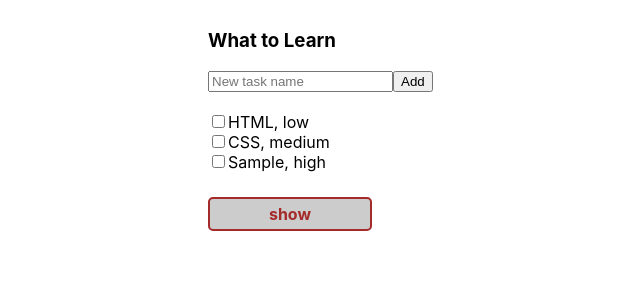
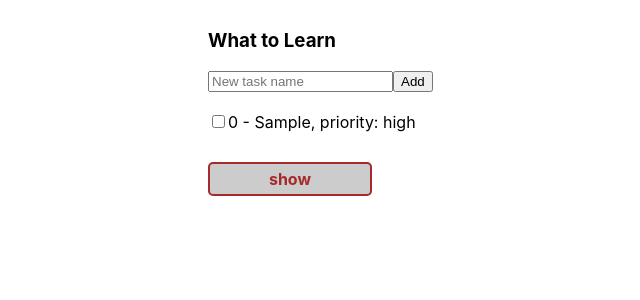
Before and after one commit to hrudkouski/toDoList, a React (Create React App) app: page / in a window 1280 px wide. Both pictures are taken after typing "Sample" into the empty fields and a click on the button "Add". Shown: the top 300 px of the page, without its empty margins (192-832 px from the left). Built offline with nearby package versions, Linux system fonts and the light colour scheme.

Commit message:
6 - id, localStorage, componentDidMount

```diff
--- a/src/App.css
+++ b/src/App.css
@@ -29,7 +29,7 @@
 }
 
 .hideShow {
-    margin-top: 5px;
+    margin-top: 10px;
     font-weight: bold;
     background-color: #ccc;
     color: brown;
@@ -41,4 +41,5 @@
     display: block;
     width: 150px;
     text-align: center;
+    cursor: pointer;
 }
--- a/src/App.js
+++ b/src/App.js
@@ -13,42 +13,85 @@ class App extends React.Component {
 
     state = {
         tasks: [
-            {title: "JS", isDone: true, priority: "high"},
-            {title: "HTML", isDone: false, priority: "low"},
-            {title: "CSS", isDone: false, priority: "medium"},
-            {title: "React", isDone: true, priority: "high"}
+            // {id: 0, title: "JS", isDone: true, priority: "high"},
+            // {id: 1,title: "HTML", isDone: false, priority: "low"},
+            // {id: 2,title: "CSS", isDone: false, priority: "medium"},
+            // {id: 3,title: "React", isDone: true, priority: "high"}
         ],
         filterValue: "Active"
     };
+
+    nextTaskId = 0;
+
+    componentDidMount() {
+        this.restoreState();
+    }
+
+    saveState = () => {
+        let stateAsString = JSON.stringify(this.state);
+        localStorage.setItem('our-state', stateAsString)
+    };
+
+    restoreState = () => {
+        let state = {
+            tasks: [],
+            filterValue: 'All'
+        };
+        let stateAsString = localStorage.getItem('our-state');
+        if (stateAsString != null) {
+            state = JSON.parse(stateAsString);
+        }
+        this.setState(state, () => {
+            this.state.tasks.forEach((task) => {
+                if (task.id >= this.nextTaskId) {
+                    this.nextTaskId = task.id + 1
+                }
+            })
+        });
+    };
+
     addTask = (newTitle) => {
         let newTask = {
+            id: this.nextTaskId,
             title: newTitle,
             priority: "high",
             isDone: false
         };
+        this.nextTaskId++;
         let newTasks = [...this.state.tasks, newTask];
         this.setState({
             tasks: newTasks
-        })
+        });
+        this.saveState( {
+            tasks: newTasks
+        }, () => { this.saveState(); });
     };
 
     onFilterChanged = (newFilterValue) => {
         this.setState({
             filterValue: newFilterValue
-        })
+        }, () => { this.saveState(); });
     };
 
-    changeTasksStatus = (task, isDone) => {
+    changeTask = (taskId, obj) => {
         let newTasks = this.state.tasks.map(t => {
-            if (t !== task) {
+            if (t.id !== taskId) {
                 return t;
             } else {
-                return {...t, isDone: isDone};
+                return {...t, ...obj};
             }
         });
         this.setState({
             tasks: newTasks
-        })
+        }, () => { this.saveState(); });
+    };
+
+    changeTasksStatus = (taskId, isDone) => {
+        this.changeTask(taskId, {isDone: isDone})
+    };
+
+    changeTitle = (taskId, newTitle) => {
+        this.changeTask(taskId, {title: newTitle})
     };
 
     render = () => {
@@ -57,7 +100,7 @@ class App extends React.Component {
             <div className="App">
                 <div className="todoList">
                     <TodoListHeader addTask={this.addTask}/>
-                    <TodoListTasks changeTasksStatus={this.changeTasksStatus} tasks={this.state.tasks.filter(t => {
+                    <TodoListTasks changeTitle={this.changeTitle} changeTasksStatus={this.changeTasksStatus} tasks={this.state.tasks.filter(t => {
                         if (this.state.filterValue === 'All') {
                             return true;
                         }
--- a/src/TodoListTask.js
+++ b/src/TodoListTask.js
@@ -3,8 +3,24 @@ import './App.css';
 
 class TodoListTask extends React.Component {
 
+    state = {
+        editMode: false
+    };
+
+    activateEditMode = () => {
+        this.setState({editMode: true})
+    };
+
+    deActivateEditMode = () => {
+        this.setState({editMode: false})
+    };
+
     onIsDoneChanged = (e) => {
-      this.props.changeTasksStatus(this.props.task, e.currentTarget.checked);
+      this.props.changeTasksStatus(this.props.task.id, e.currentTarget.checked);
+    };
+
+    onTitleChanged = (e) => {
+        this.props.changeTitle(this.props.task.id, e.currentTarget.value);
     };
 
     render = () => {
@@ -16,7 +32,12 @@ class TodoListTask extends React.Component {
                 <input onChange={this.onIsDoneChanged}
                        type="checkbox"
                        checked={this.props.task.isDone}/>
-                <span>{this.props.task.title}, {this.props.task.priority}</span>
+                {this.state.editMode
+                ? <input onBlur={this.deActivateEditMode}
+                         onChange={this.onTitleChanged}
+                         autoFocus={true}
+                         value={this.props.task.title}/>
+                : <span onClick={this.activateEditMode}>{this.props.task.id} - {this.props.task.title}</span>}, priority: {this.props.task.priority}
             </div>
         );
     }
--- a/src/TodoListTasks.js
+++ b/src/TodoListTasks.js
@@ -9,6 +9,7 @@ class TodoListTasks extends React.Component {
         let tasksElements = this.props.tasks.map(t => <TodoListTask
             task={t}
             changeTasksStatus={this.props.changeTasksStatus}
+            changeTitle={this.props.changeTitle}
         />);
         return (
             <div className="todoList-tasks">
```
